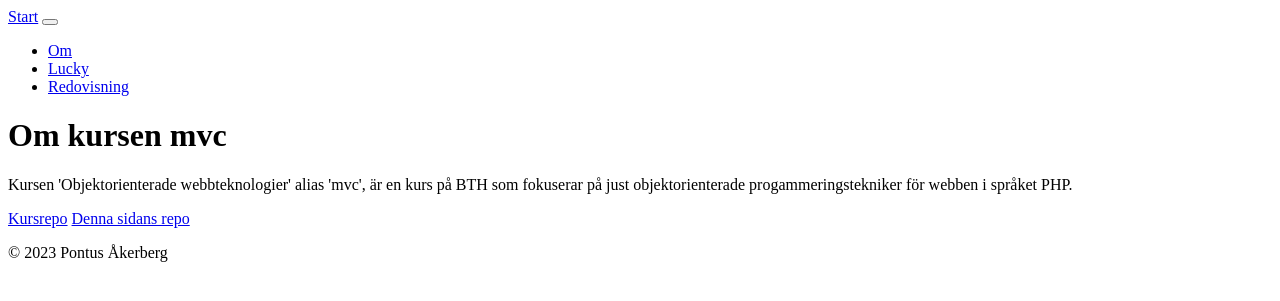
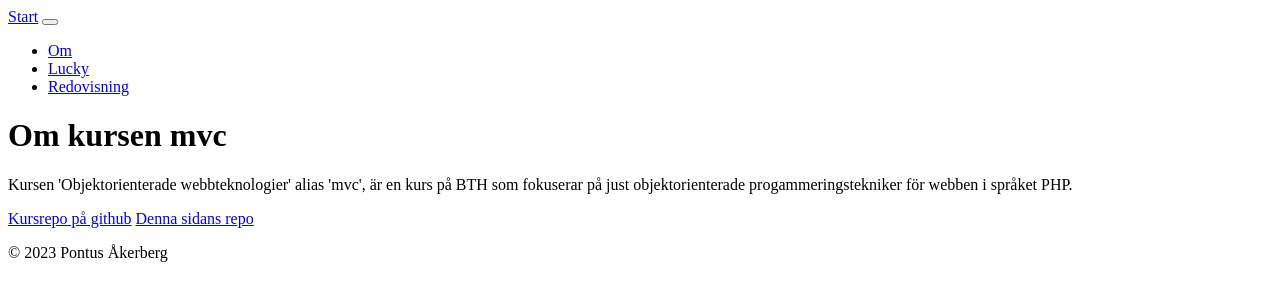
Before and after one commit to p0ntan/mvc, a Symfony app: template templates/about.html.twig in a window 1280 px wide. Shown: the top 301 px of the page. Run offline with Twig, Linux system fonts and the light colour scheme; the template is opened without the code that fills it, so the values that code supplies are empty; some libraries are stand-ins or nearby versions.

Commit message:
Minor update

```diff
--- a/github.txt
+++ b/github.txt
@@ -0,0 +1 @@
+https://github.com/p0ntan/mvc
--- a/templates/about.html.twig
+++ b/templates/about.html.twig
@@ -6,7 +6,7 @@
 
 {% block main %}
     <p>Kursen 'Objektorienterade webbteknologier' alias 'mvc', är en kurs på BTH som fokuserar på just objektorienterade progammeringstekniker för webben i språket PHP.</p>
-    <a href="https://github.com/dbwebb-se/mvc">Kursrepo</a>
-    <a href="https://github.com/dbwebb-se/mvc">Denna sidans repo</a>
+    <a href="https://github.com/dbwebb-se/mvc">Kursrepo på github</a>
+    <a href="https://github.com/p0ntan/mvc">Denna sidans repo</a>
 
 {% endblock %}
```
